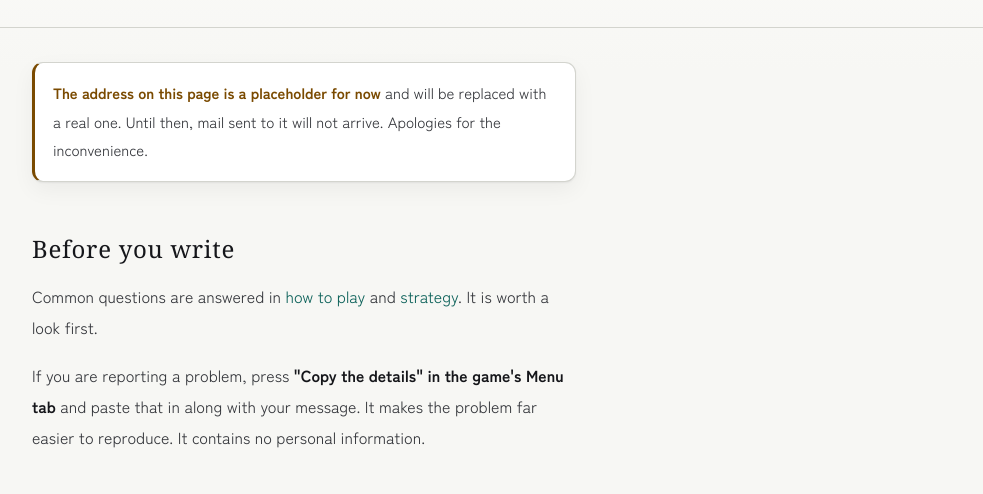
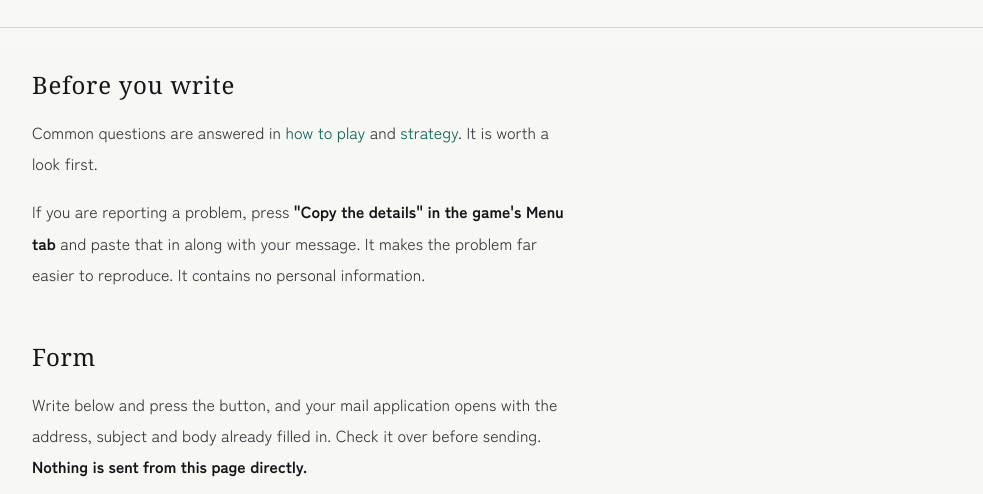
Before and after one commit to y1693618-lang/y1693618-lang.github.io, a plain HTML site: page en/contact.html in a window 1280 px wide. Shown: the part 271-765 px from the top of the page, without its empty margins (148-1131 px from the left). Drawn offline with Linux system fonts and the light colour scheme; a web font is replaced by a local one.

Commit message:
Add files via upload

```diff
--- a/en/contact.html
+++ b/en/contact.html
@@ -36,11 +36,6 @@
 
 <main id="main">
 <div class="page-head"><div class="wrap"><p class="eyebrow">Contact</p><h1>Get in touch</h1><p class="lede">Problem reports, requests and anything else.</p></div></div><div class="wrap"><div class="prose">
-<div class="note">
-<p><strong>The address on this page is a placeholder for now</strong> and will be replaced with a
-real one. Until then, mail sent to it will not arrive. Apologies for the inconvenience.</p>
-</div>
-
 <h2>Before you write</h2>
 <p>Common questions are answered in <a href="how-to-play.html">how to play</a> and
 <a href="strategy.html">strategy</a>. It is worth a look first.</p>
```
